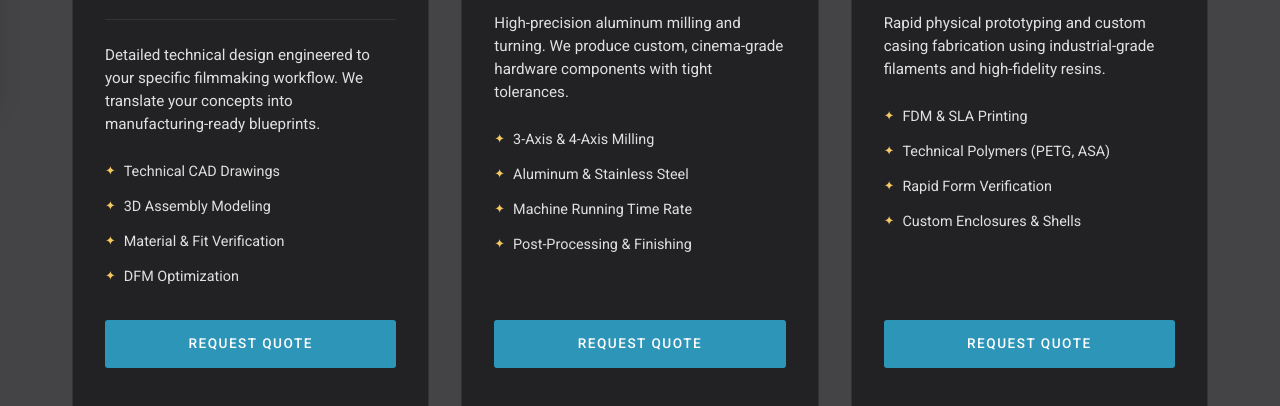
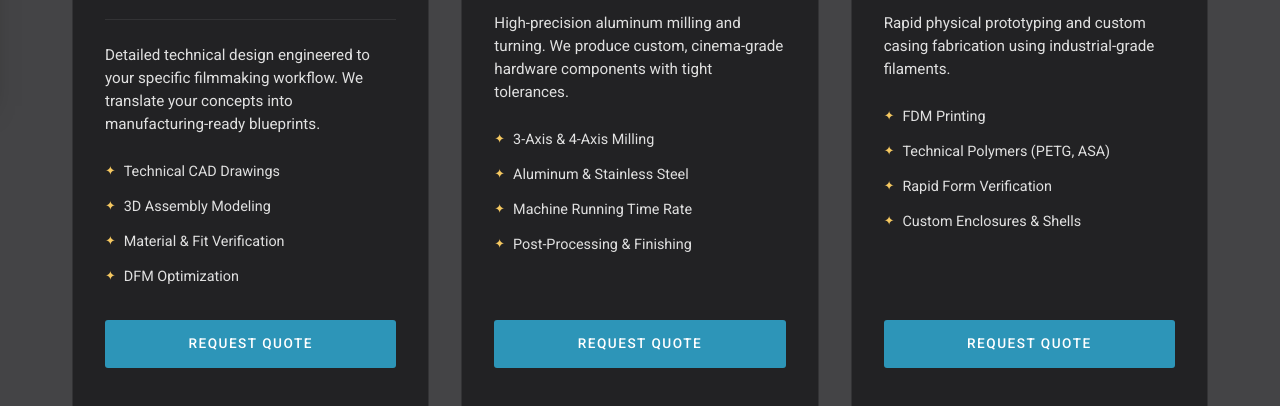
Before and after one commit to Filmandfocusco/focus3d-xyz, a website built with Vite: page pricing.html in a window 1280 px wide. Shown: the part 694-1100 px from the top of the page. Built offline with nearby package versions, Linux system fonts and the light colour scheme.

Commit message:
Update 3D Printing pricing card: remove SLA and resin references, specify FDM filaments only

```diff
--- a/pricing.html
+++ b/pricing.html
@@ -117,9 +117,9 @@
                 </div>
               </div>
               <div class="pricing-card-body">
-                <p>Rapid physical prototyping and custom casing fabrication using industrial-grade filaments and high-fidelity resins.</p>
+                <p>Rapid physical prototyping and custom casing fabrication using industrial-grade filaments.</p>
                 <ul class="pricing-features-list">
-                  <li>FDM & SLA Printing</li>
+                  <li>FDM Printing</li>
                   <li>Technical Polymers (PETG, ASA)</li>
                   <li>Rapid Form Verification</li>
                   <li>Custom Enclosures & Shells</li>
```
